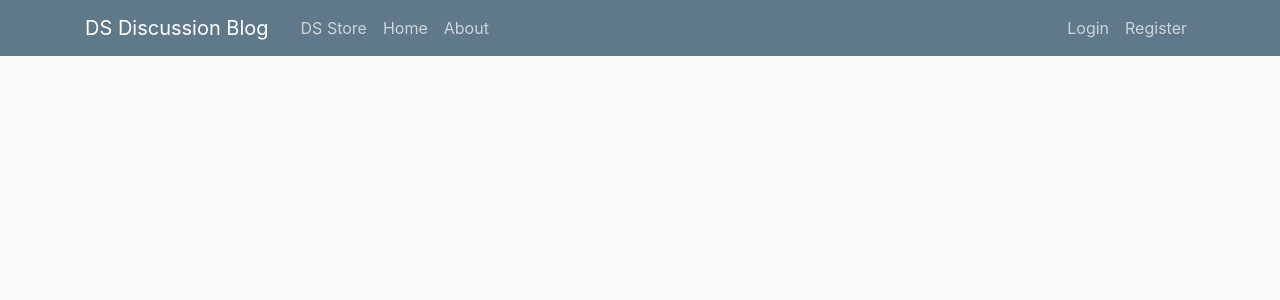
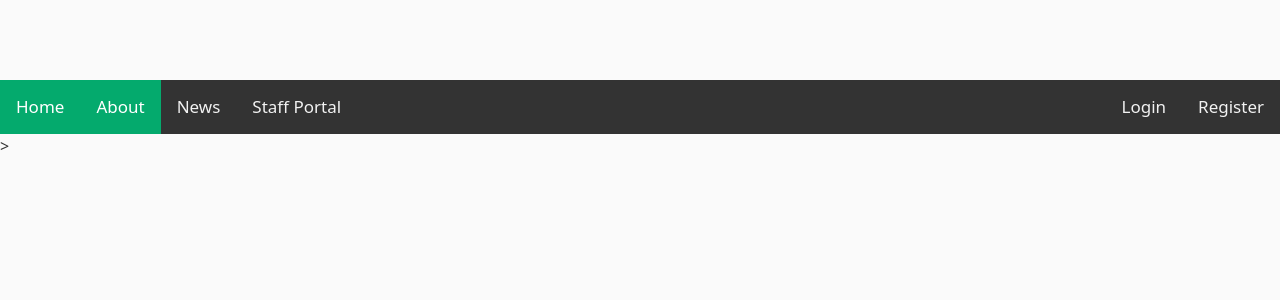
Before and after one commit to nezankhan/testproject, a Django app: page /feedback/ in a window 1280 px wide. Shown: the top 300 px of the page. Run offline with Django 4.2, Linux system fonts and the light colour scheme; data that the repository does not hold is empty; some libraries are stand-ins or nearby versions.

Commit message:
Fixed Nav Bar, It is more Smooth

```diff
--- a/blog/static/blog/main.css
+++ b/blog/static/blog/main.css
@@ -103,3 +103,39 @@ a.article-title:hover {
     width: 100%;
     height: 100%;
 }
+
+
+
+
+/* Add a black background color to the top navigation */
+.topnav {
+    background-color: #333;
+    overflow: hidden;
+}
+
+/* Style the links inside the navigation bar */
+.topnav a {
+    float: left;
+    color: #f2f2f2;
+    text-align: center;
+    padding: 14px 16px;
+    text-decoration: none;
+    font-size: 17px;
+}
+
+/* Change the color of links on hover */
+.topnav a:hover {
+    background-color: #ddd;
+    color: black;
+}
+
+/* Add a color to the active/current link */
+.topnav a.active {
+    background-color: #04AA6D;
+    color: white;
+}
+
+/* Right-aligned section inside the top navigation */
+.topnav-right {
+    float: right;
+}
--- a/blog/templates/blog/base.html
+++ b/blog/templates/blog/base.html
@@ -1,4 +1,6 @@
+{% extends "frontstore/base.html" %}
 {% load static %}
+
 <!DOCTYPE html>
 <html lang="en">
 
@@ -22,35 +24,7 @@
 </head>
 
 <body>
-    <header class="site-header">
-        <nav class="navbar navbar-expand-md navbar-dark bg-steel fixed-top">
-            <div class="container">
-                <a class="navbar-brand mr-4" href="{% url 'blog-home' %}">DS Discussion Blog</a>
-                <button class="navbar-toggler" type="button" data-toggle="collapse" data-target="#navbarToggle"
-                    aria-controls="navbarToggle" aria-expanded="false" aria-label="Toggle navigation">
-                    <span class="navbar-toggler-icon"></span>
-                </button>
-                <div class="collapse navbar-collapse" id="navbarToggle">
-                    <div class="navbar-nav mr-auto">
-                        <a class="nav-item nav-link" href="{% url 'home' %}">DS Store</a>
-                        <a class="nav-item nav-link" href="{% url 'blog-home' %}">Home</a>
-                        <a class="nav-item nav-link" href="{% url 'blog-about' %}">About</a>
 
-                    </div>
-                    <!-- Navbar Right Side -->
-                    <div class="navbar-nav">
-                        {% if user.is_authenticated %}
-                        <a class="nav-item nav-link" href="{% url 'profile' %}">Profile</a>
-                        <a class="nav-item nav-link" href="{% url 'logout' %}">Logout</a>
-                        {% else %}
-                        <a class="nav-item nav-link" href="{% url 'login' %}">Login</a>
-                        <a class="nav-item nav-link" href="{% url 'register' %}">Register</a>
-                        {% endif %}
-                    </div>
-                </div>
-            </div>
-        </nav>
-    </header>
     <main role="main" class="container">
         <div class="row">
             <div class="col-md-8">
--- a/frontstore/templates/frontstore/base.html
+++ b/frontstore/templates/frontstore/base.html
@@ -1,3 +1,4 @@
+{% load static %}
 <!doctype html>
 <html lang="en">
 
@@ -13,71 +14,30 @@
     <!-- CSS only -->
     <link href="https://cdn.jsdelivr.net/npm/bootstrap@5.2.1/dist/css/bootstrap.min.css" rel="stylesheet"
         integrity="sha384-iYQeCzEYFbKjA/T2uDLTpkwGzCiq6soy8tYaI1GyVh/UjpbCx/TYkiZhlZB6+fzT" crossorigin="anonymous">
-
-    <style>
-        /* Add a black background color to the top navigation */
-        .topnav {
-            background-color: #333;
-            overflow: hidden;
-        }
-
-        /* Style the links inside the navigation bar */
-        .topnav a {
-            float: left;
-            color: #f2f2f2;
-            text-align: center;
-            padding: 14px 16px;
-            text-decoration: none;
-            font-size: 17px;
-        }
-
-        /* Change the color of links on hover */
-        .topnav a:hover {
-            background-color: #ddd;
-            color: black;
-        }
-
-        /* Add a color to the active/current link */
-        .topnav a.active {
-            background-color: #04AA6D;
-            color: white;
-        }
-
-        /* Right-aligned section inside the top navigation */
-        .topnav-right {
-            float: right;
-        }
-    </style>
+    <link rel="stylesheet" type="text/css" href="{% static 'blog/main.css' %}">
 </head>
 
 <body>
 
     <header>
         <div class="topnav">
-            <a class="active" href="#home">Home</a>
+            <a class="active" href="{% url 'home'%}">Home</a>
+            <a class="active" href="{% url 'blog-about' %}">About</a>
             <a href="#news">News</a>
             <a href="#contact">Staff Portal</a>
             <div class="topnav-right">
-                <a href="#search">Login</a>
-                <a href="#about">Register</a>
+                {% if user.is_authenticated %}
+                <a href="{% url 'profile' %}">Profile</a>
+                <a href="{% url 'logout' %}">Logout</a>
+                {% else %}
+                <a href="{% url 'login' %}">Login</a>
+                <a href="{% url 'register' %}">Register</a>
+                {% endif %}
             </div>
         </div>
     </header>
 
     <main>
-        <section class="py-5 text-center container">
-            <div class="row py-lg-5">
-                <div class="col-lg-6 col-md-8 mx-auto">
-                    <h1 class="fw-light">Nezan's Project</h1>
-                    <p class="lead text-muted">This is Nezan's Portfolio. Welcome to Nezan's Project</p>
-                    <p>
-                        <a href="#" class="btn btn-primary my-2">Call our agents to place order</a>
-                        <a href="#" class="btn btn-info my-2">Check Order Status</a>
-                        <a href="{% url 'blog-home' %}" class="btn btn-info my-2">Leave Feedback</a>
-                    </p>
-                </div>
-            </div>
-        </section>
         <!--Inset for Loop-->
         {% block content %}
 
```
Also changed, not shown: frontstore/templates/frontstore/home.html (+13 -1 lines).
